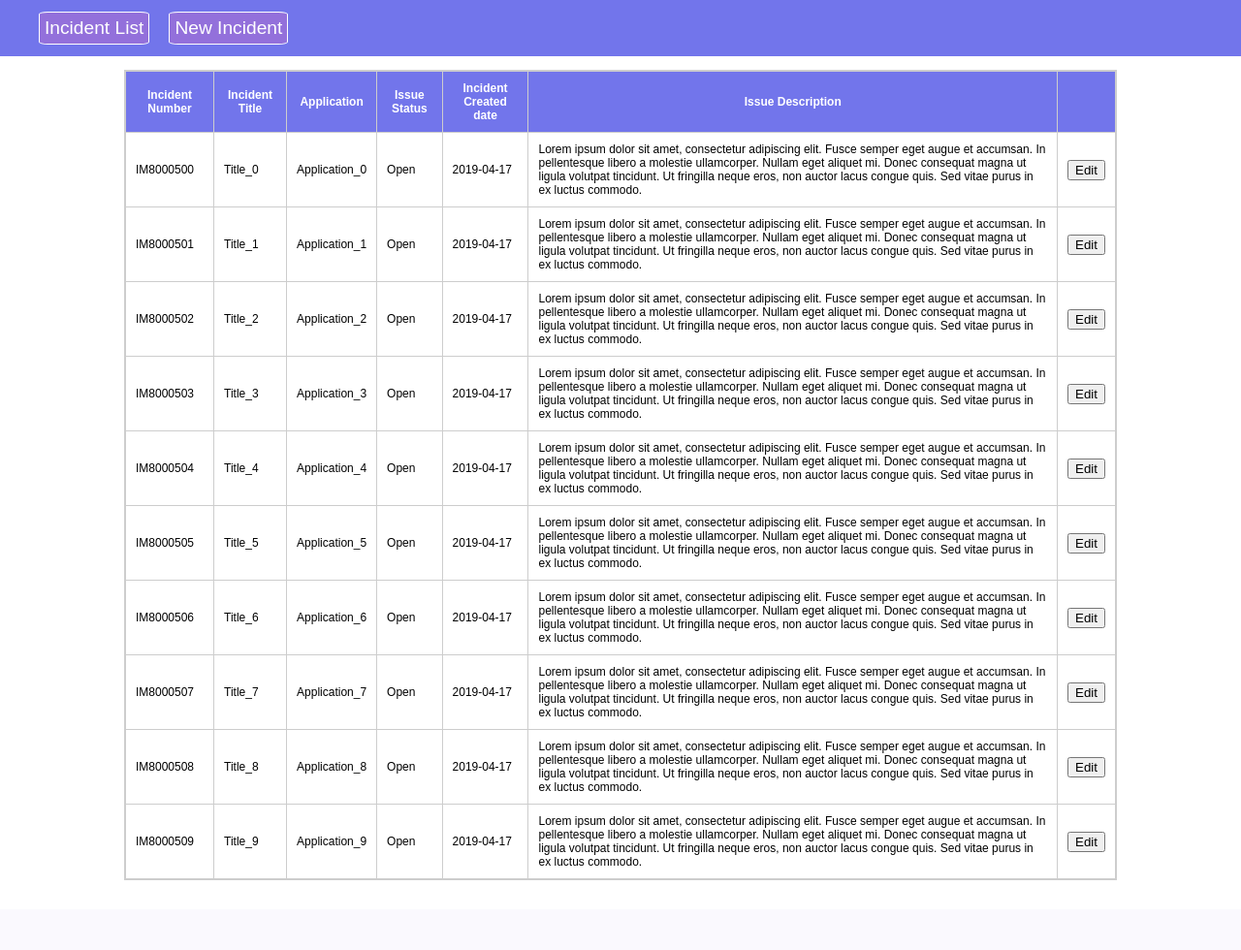
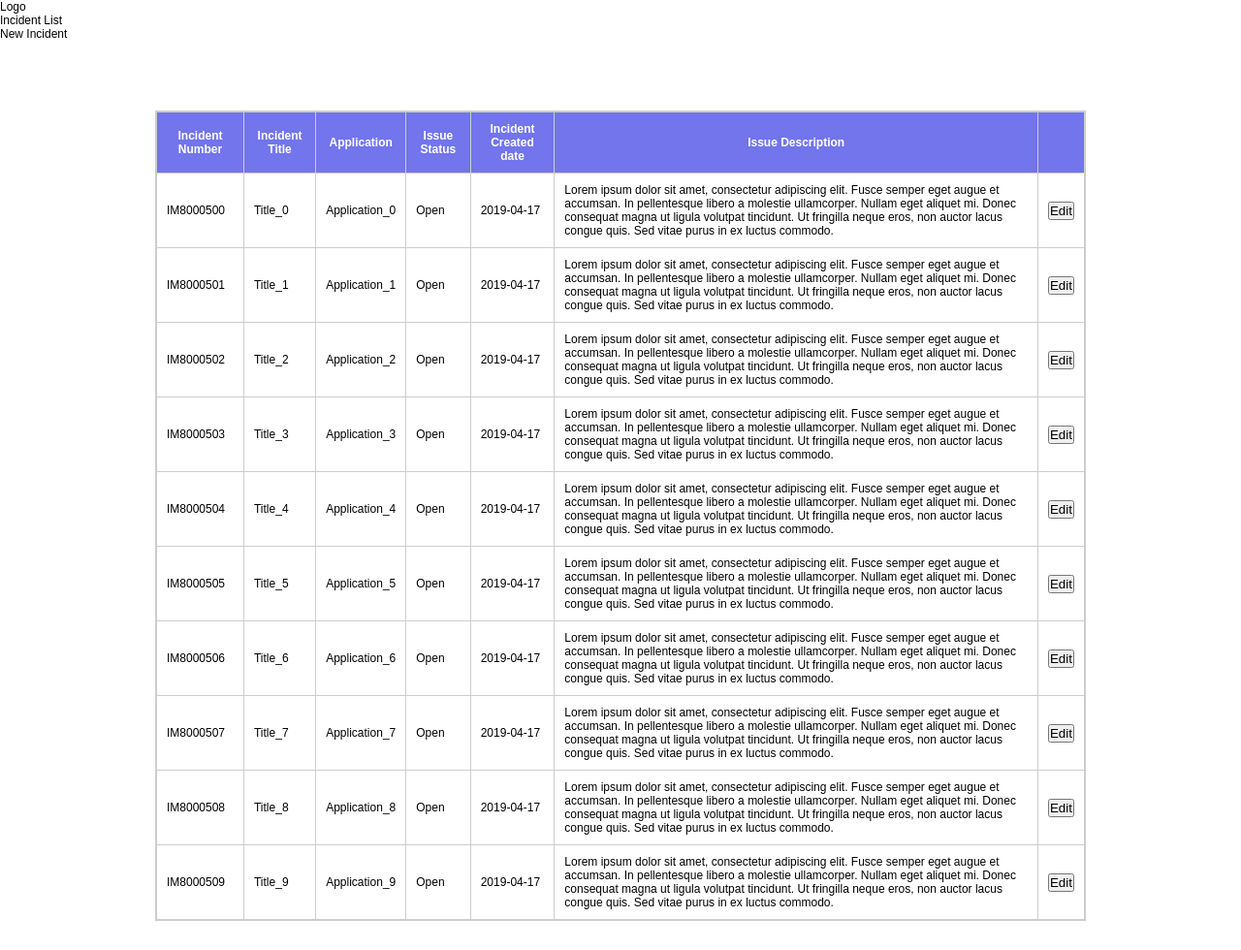
Before and after one commit to vk1973/VKWebDev, a PHP site: page /Inchome.html in a window 1280 px wide. Shown: the whole page at 97% size. Before the commit the page ends 908 px from the top, so only its background shows below. Run offline with PHP 8.4, Linux system fonts and the light colour scheme.

Commit message:
Changes pushed on 4/17

```diff
--- a/Inchome.html
+++ b/Inchome.html
@@ -5,15 +5,19 @@
   <link rel="stylesheet" type="text/css" href="inccss.css" />
 </head>
 <body>
-<div class="navdiv">
-  <nav class="topnav">
+
+<nav>
+
     <ul class="navul" id = "navul">
+      <li id="navli0" class = "navli">
+        Logo
+</li>
+
       <li id="navli1" class="navli">Incident List</li>
       <li id = "navli2" class="navli">New Incident</li>
-</ul>
+    </ul>
 <!--<a href="#">New Incident</a>-->
 </nav>
-</div>
 <div class="container">
 <div class = "incadd" id="incadd">
   <label>Issue Id:</label><input type="text" id="issueid" placeholder="Issue Id" disabled = "disabled"/><br>
--- a/inccss.css
+++ b/inccss.css
@@ -1,16 +1,73 @@
+* {
+box-sizing: border-box;
+margin: 0px;
+padding:0;
+}
+/* html {
+box-sizing: border-box;
+} */
 body {
-margin:0px;
+/* margin:0px; */
 font-family: sans-serif;
 font-size:12px;
+/* width: auto; */
+}
+.container {
+/* width: 80vw; */
+/* position:absolute; */
+display:flex;
+max-width:960px;
+flex-direction: column;
+margin: 30px auto;
+/* z-index:0;
+position: relative; */
+/*text-align: center;*/
+}
+.parentnav {
+position: fixed;
+top:0;
+left:0;
+margin:auto;
+width: 100%;
 }
 
-.navul {
-display:flex;
-list-style:none;
+.navbar {
+display: flex;
+justify-content: space-between;
 }
 
+.menu {
+display: flex;
+align-items: center;
+}
+
+.menu ul {
+display:flex;
+justify-content: flex-end;
+align-items: center;
+list-style:none;
+/* flex-direction:column; */
+background: #7275eb;
+height:60px;
+
+}
+
+
+.menu li {
+padding: 5px;
+margin-left: 20px;
+font-size: 1.2rem;
+cursor: pointer;
+color: white;
+list-style: none;
+}
+/* .navul li:first-child{
+margin-right: auto;
+}
+.logo .navli { flex:1;} */
+
 .incadd {
-width:40vw;
+/* width:40vw; */
 /*position : absolute;*/
 margin:70px auto;
 border: 1px solid #cdcdcd;
@@ -28,16 +85,7 @@
   margin-right: 150px;
 }
 
-.navli {
-padding: 5px;
-margin-right: 20px;
-font-size: 1.2rem;
-cursor: pointer;
-background: mediumpurple;
-color: white;
-border: 1px solid;
-border-radius: 8%;
-}
+
 
 .incadd label {
   text-align: right;
@@ -97,21 +145,16 @@
   border-collapse: collapse;
 }
 
-.container {
-width: 80vw;
-position:absolute;
-margin: 30px auto;
-z-index:0;
-position: relative;
-/*text-align: center;*/
-}
 
-.navdiv {
+
+/* .navdiv {
   background: #7275eb;
-  /*height: 70px;*/
+  height: 70px;
   position:fixed;
   top: 0px;
   z-index: 9999;
   width: 100%;
+flex-flow:  row-wrap;
+display:flex;
 
-}
+} */
```
Also changed, not shown: example.html (added, +90 -0 lines).
